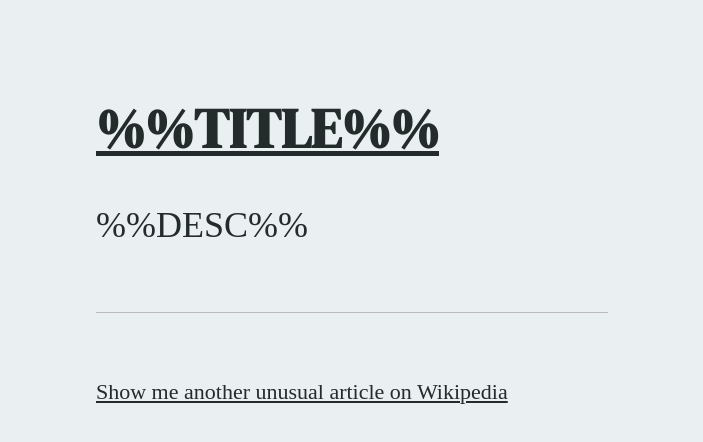
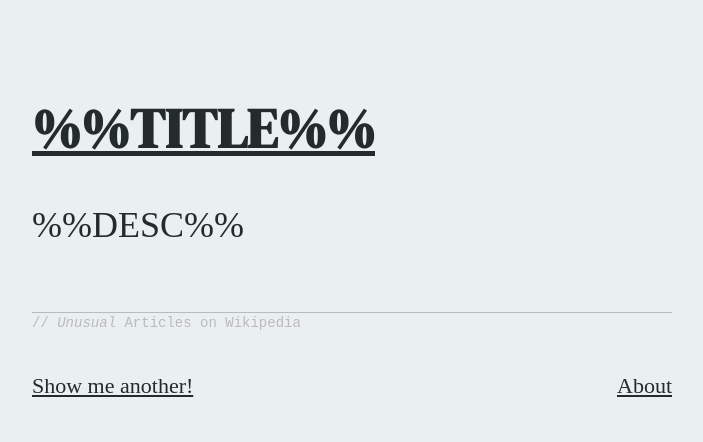
Before and after one commit to nk412/unusualwiki, a plain HTML site: page index.html in a window 1280 px wide. Shown: the whole page, without its empty margins (128-831 px from the left). Drawn offline with Linux system fonts and the light colour scheme; a web font is replaced by a local one.

Commit message:
Update formatting

```diff
--- a/index.html
+++ b/index.html
@@ -1,4 +1,3 @@
-
 <html>
   <head>
     <link rel="preconnect" href="https://fonts.googleapis.com">
@@ -8,7 +7,7 @@
     <title>Unusual Wikipedia</title>
     <style>
       body {
-          max-width: 40%;
+          max-width: 50%;
           margin: 7% auto;
           padding-left: 0%;
           padding-right: 25%;
@@ -18,19 +17,27 @@
           color: #232b2b;
           background-color: #EAEFF2;
       }
-      hr { background-color: #BBBBBB; height: 1px; border: 0; margin: 3em 0; padding: 0;}
+      hr { background-color: #BBBBBB;
+           height: 1px;
+           border: 0;
+           padding: 0;
+           margin-top: 3em;
+           margin-bottom: 0em;
+      }
       a { color: 232b2b; }
       nope_a:link { text-decoration: none; }
       a:hover { color: indianred; }
       h1 { font-family: 'DM Serif Display', serif; font-size: 56px;}
+      h2 { font-family: monospace; font-size: 14px;
+           font-weight: lighter; color: #BBBBBB; margin-top: 0.1em; margin-bottom: 3em}
       .desc { font-size: 36px; text-align: justify;}
-      @media (max-width: 1000px) {
+      @media (max-width: 800px) {
         body {
            max-width: 90%;
            padding-left: 5%;
            padding-right: 5%;
            font-size: 22px;
-         }
+        }
         h1 { font-size: 48px;}
         .desc { font-size: 28px; }
       }
@@ -38,15 +45,15 @@
     </style>
   </head>
   <body>
-    <h1><a href="%%URL%%">
-%%TITLE%%
-</a></h1>
-    <div class="desc">
-%%DESC%%
-    </div>
+
+    <h1><a href="%%URL%%">%%TITLE%%</a></h1>
+    <div class="desc">%%DESC%%</div>
 
     <hr>
-    <a href=".">Show me another unusual article on Wikipedia</a>
+    <h2>// <i>Unusual</i> Articles on Wikipedia</h2>
+
+    <a href=".">Show me another!</a>
+    <span style="float:right;"><a href=".">About</a><br></span>
 
   </body>
 </html>
```
